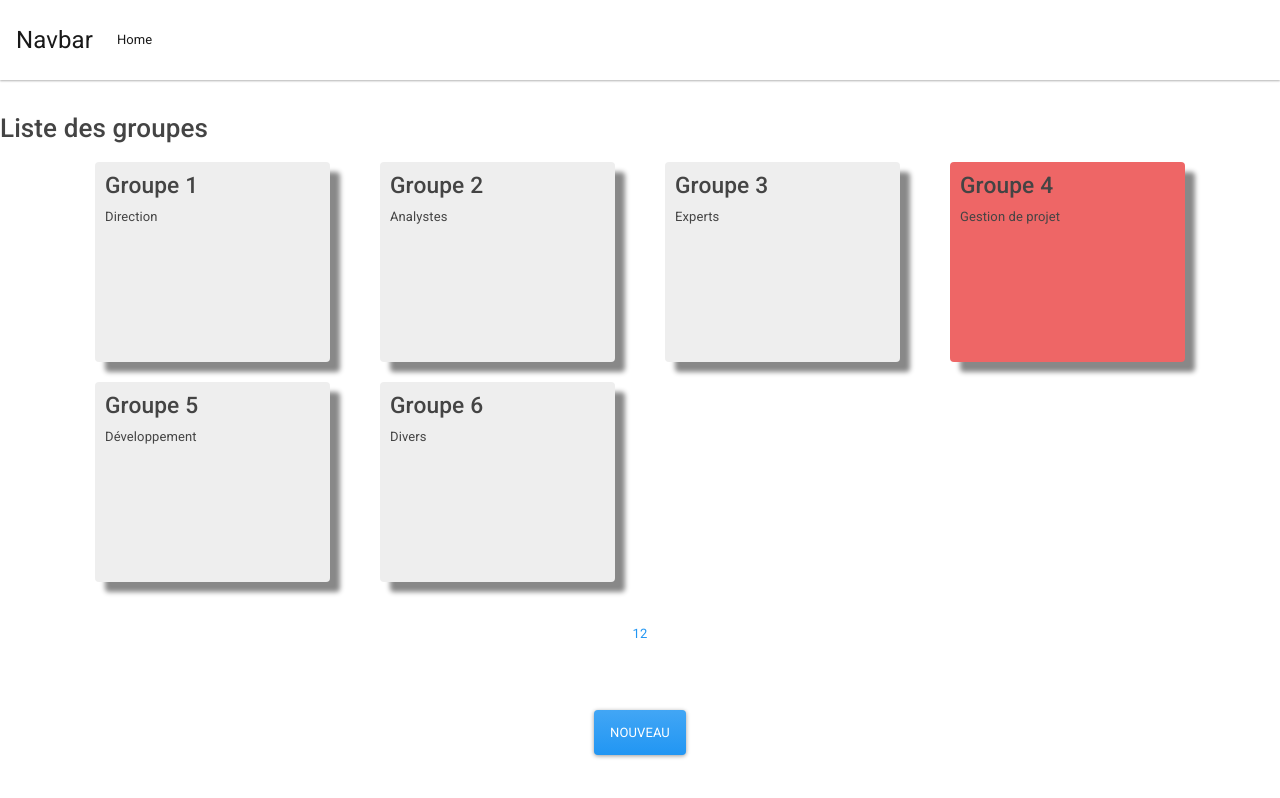
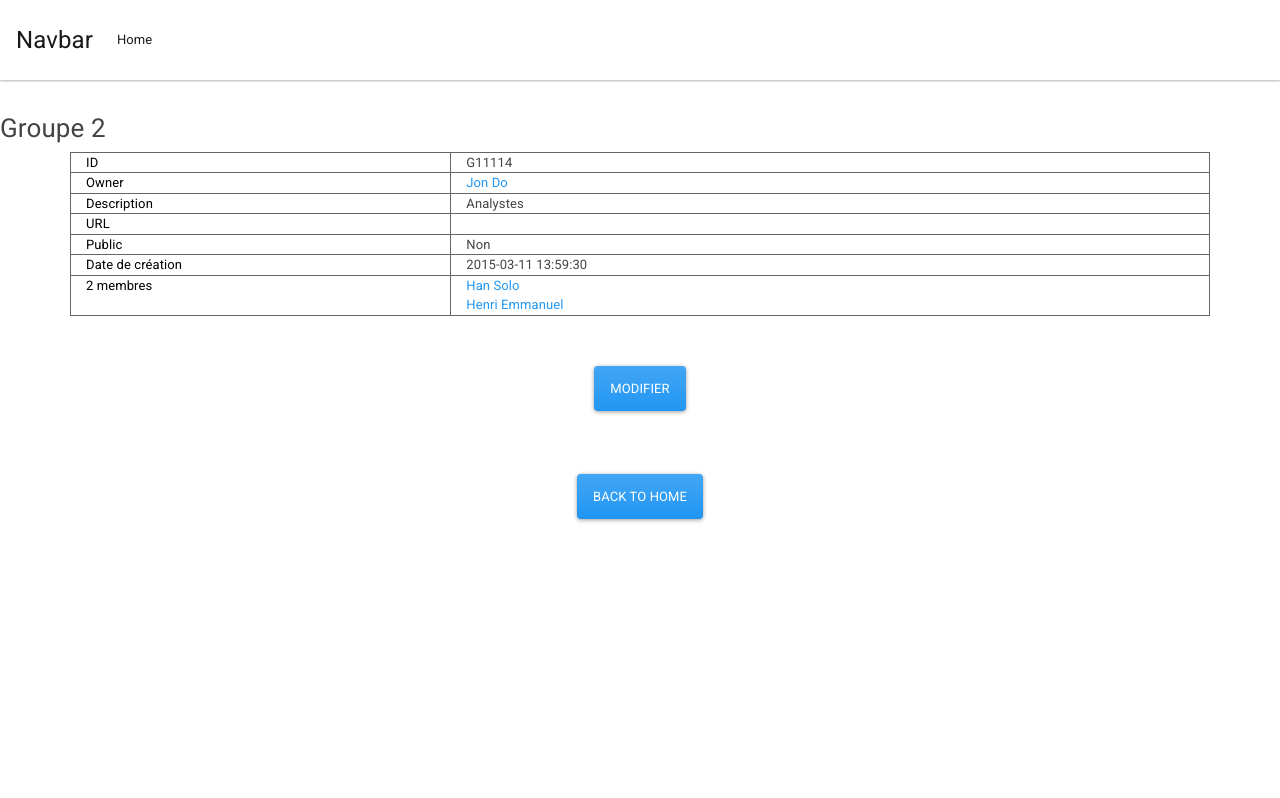
Before and after one commit to lahode/angular8-course, an Angular app: page /view/1 in a window 1280 px wide. Built offline with nearby package versions, Linux system fonts and the light colour scheme.

Commit message:
Add router and refactore application to remove Input/Output

```diff
--- a/src/app/app.component.html
+++ b/src/app/app.component.html
@@ -4,6 +4,6 @@
 
   <p>&nbsp;</p>
 
-  <app-home></app-home>
+  <router-outlet></router-outlet>
 
 </div>
--- a/src/app/app.module.ts
+++ b/src/app/app.module.ts
@@ -4,6 +4,7 @@ import { NgModule } from '@angular/core';
 import { FormsModule, ReactiveFormsModule } from '@angular/forms';
 import { ModalModule } from 'ngx-bootstrap/modal';
 
+import { AppRoutingModule } from './app-routing.module';
 import { AppComponent } from './app.component';
 import { GroupListComponent } from './group-list/group-list.component';
 import { PagerComponent } from './pager/pager.component';
@@ -32,7 +33,8 @@ import { SwitchInputComponent } from './switch-input/switch-input.component';
     BrowserModule,
     FormsModule,
     ReactiveFormsModule,
-    ModalModule.forRoot()
+    ModalModule.forRoot(),
+    AppRoutingModule
   ],
   providers: [
     GroupService,
--- a/src/app/group-detail/group-detail.component.ts
+++ b/src/app/group-detail/group-detail.component.ts
@@ -1,8 +1,10 @@
-import { Component, OnDestroy, Input, Output, EventEmitter } from '@angular/core';
+import { Component, OnInit, OnDestroy } from '@angular/core';
 import { BsModalService, BsModalRef } from 'ngx-bootstrap/modal';
+import { ActivatedRoute, Router } from '@angular/router';
 
 import { Group } from '../models/group';
 import { LogService } from '../services/log.service';
+import { GroupService } from '../services/group.service';
 import { GroupEditComponent } from '../group-edit/group-edit.component';
 
 @Component({
@@ -10,21 +12,29 @@ import { GroupEditComponent } from '../group-edit/group-edit.component';
   templateUrl: './group-detail.component.html',
   styleUrls: ['./group-detail.component.scss']
 })
-export class GroupDetailComponent implements OnDestroy {
+export class GroupDetailComponent implements OnInit, OnDestroy {
 
-  @Input() group: Group;
-  @Output() hideGroup = new EventEmitter<boolean>();
+  group: Group;
   bsModalRef: BsModalRef;
 
   constructor(private logService: LogService,
-              private modalService: BsModalService) { }
+              private modalService: BsModalService,
+              private groupService: GroupService,
+              private route: ActivatedRoute,
+              private router: Router) { }
+
+  ngOnInit() {
+    this.route.params.subscribe( params => {
+      this.group = this.groupService.getGroup(params['id']);
+    });
+  }
 
   getMemberCount() {
     return this.group.members ? this.group.members.length : '';
   }
 
   leaveGroupDetail() {
-    this.hideGroup.emit(true);
+    this.router.navigate(['/']);
   }
 
   ngOnDestroy() {
--- a/src/app/group-edit/group-edit.component.html
+++ b/src/app/group-edit/group-edit.component.html
@@ -28,8 +28,6 @@
       <div class="form-row text-center">
      </div>
 
-     {{ group | json }}
-
     </div>
     </div>
     <div class="modal-footer">
--- a/src/app/group-list/group-list.component.html
+++ b/src/app/group-list/group-list.component.html
@@ -3,8 +3,8 @@
 <div class="container">
   <div class="row">
     <div class="col-sm-6 col-md-4 col-lg-3"
-         *ngFor="let group of groups">
-      <div class="card" [ngClass]="group.access ? 'private' : ''" (click)="showGroupDetail(group)">
+         *ngFor="let group of groups; let i = index">
+      <div class="card" [ngClass]="group.access ? 'private' : ''" (click)="showGroupDetail(i + fromto.from)">
         <h3>{{ group.name }}</h3>
         <p>{{ group.description }}</p>
       </div>
--- a/src/app/group-list/group-list.component.ts
+++ b/src/app/group-list/group-list.component.ts
@@ -1,4 +1,5 @@
-import { Component, OnChanges, Output, EventEmitter, Input } from '@angular/core';
+import { Component, OnChanges, Input } from '@angular/core';
+import { Router } from '@angular/router';
 
 import { GroupService } from '../services/group.service';
 import { Group } from '../models/group';
@@ -11,10 +12,10 @@ import { Group } from '../models/group';
 export class GroupListComponent implements OnChanges {
 
   groups: Group[];
-  @Output() showGroup = new EventEmitter<Group>();
   @Input() fromto: any;
 
-  constructor(private groupService: GroupService) { }
+  constructor(private groupService: GroupService,
+              private router: Router) { }
 
   ngOnChanges() {
     this.getGroups();
@@ -24,7 +25,7 @@ export class GroupListComponent implements OnChanges {
     this.groups = this.groupService.getGroupRange(this.fromto.from, this.fromto.to);
   }
 
-  showGroupDetail(group: Group) {
-    this.showGroup.emit(group);
+  showGroupDetail(groupID: number) {
+    this.router.navigate(['/view/' + groupID]);
   }
 }
--- a/src/app/home/home.component.html
+++ b/src/app/home/home.component.html
@@ -1,13 +1,6 @@
 <div id="home">
-  <div *ngIf="groupDetail; then displayGroupDetail else displayGroupList"></div>
 
-  <ng-template #displayGroupDetail >
-    <app-group-detail [group]="groupDetail" (hideGroup)="hideGroup()"></app-group-detail>
-  </ng-template>
-
-  <ng-template #displayGroupList >
-
-    <app-group-list (showGroup)="showGroup($event)" [fromto]="fromto"></app-group-list>
+  <app-group-list [fromto]="fromto"></app-group-list>
 
   <p>&nbsp;</p>
 
@@ -22,5 +15,4 @@
       <li *ngFor="let grouplog of logGroupSeen">{{ grouplog }}</li>
     </ul>
   </div>
-  </ng-template>
 </div>
--- a/src/app/home/home.component.ts
+++ b/src/app/home/home.component.ts
@@ -35,16 +35,6 @@ export class HomeComponent implements OnInit {
     this.groupCount = this.groupService.getGroups().length;
   }
 
-  // Affiche le composant "Détail d'un groupe"
-  showGroup(group: Group) {
-    this.groupDetail = group;
-  }
-
-  // Affiche le composant "Liste des groupes"
-  hideGroup() {
-    this.groupDetail = null;
-  }
-
   // Modifie la tranche des groupes à afficher (Pagination)
   changeResult(fromTo: any) {
     this.fromto = fromTo;
--- a/src/app/services/group.service.ts
+++ b/src/app/services/group.service.ts
@@ -33,8 +33,8 @@ export class GroupService {
   }
 
   // Get single group
-  public getGroup() {
-    return this.getGroups()[4];
+  public getGroup(id: number) {
+    return this.getGroups()[id];
   }
 
   // Retourne la tranche des groupes à afficher pour l'affichage
```
Also changed, not shown: src/app/app-routing.module.ts (added, +25 -0 lines). Lines whose indentation alone changed are shown as unchanged.
